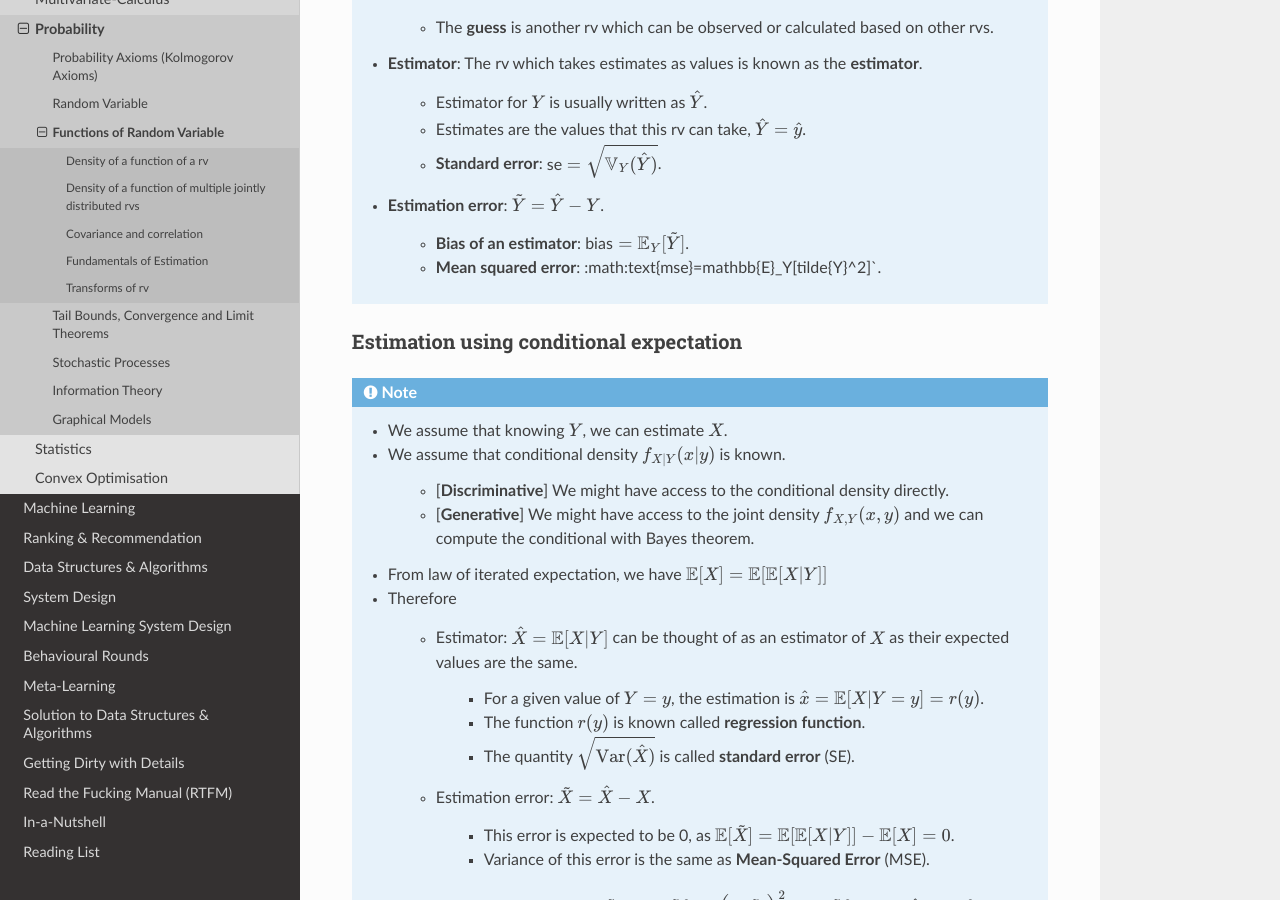
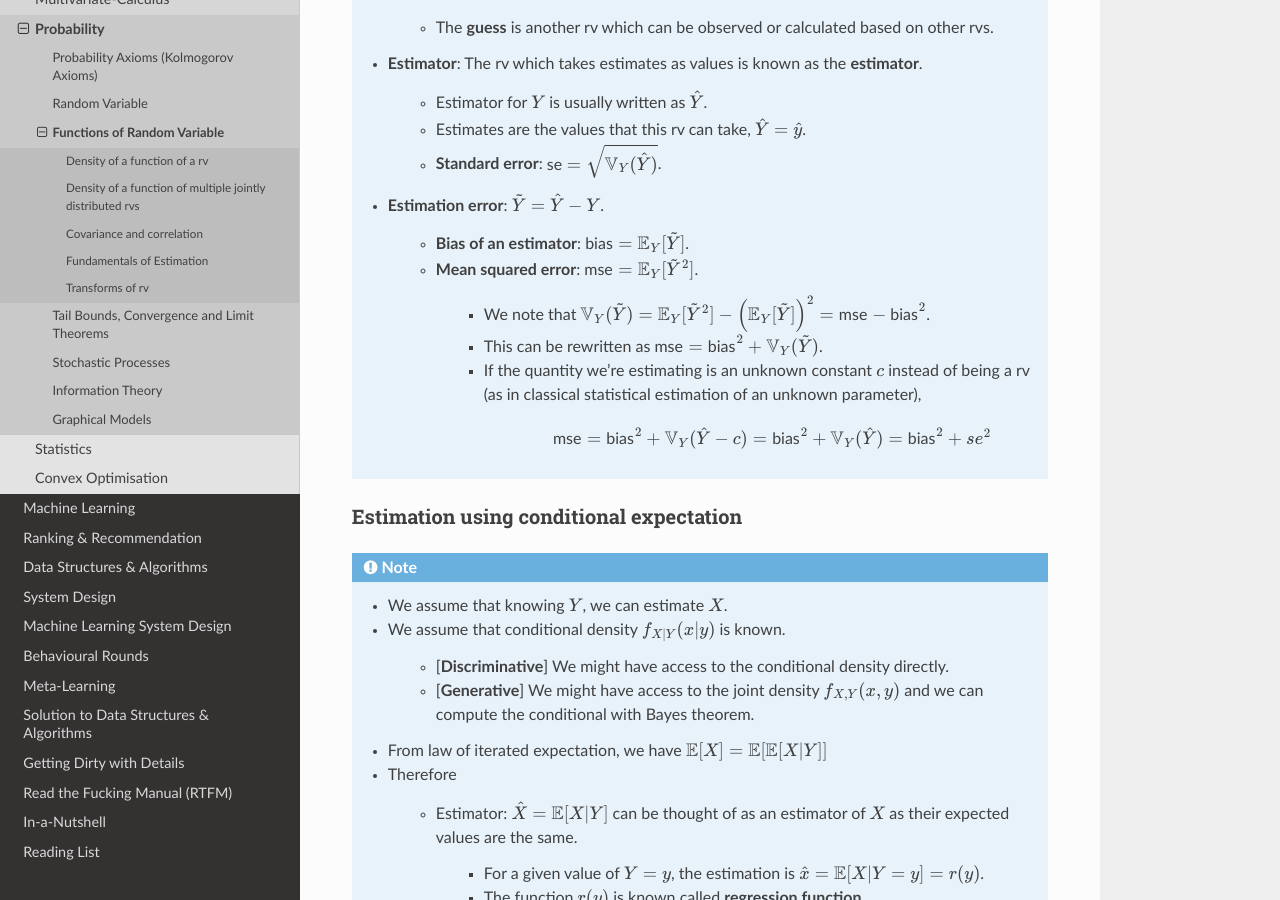
Before and after one commit to uselesstechjunks/leetcode, a Sphinx documentation site: the page built from docs/source/math/prob/func.rst, in a window 1280 px wide and 900 px high, scrolled down 4312 px. Built offline with Sphinx 7.4.7 and the Read the Docs theme 2.0.0, drawn with Linux system fonts in a browser that asks for light colours.

Commit message:
Update func.rst

```diff
--- a/docs/source/math/prob/func.rst
+++ b/docs/source/math/prob/func.rst
@@ -147,7 +147,13 @@ Fundamentals of Estimation
 	* **Estimation error**: :math:`\tilde{Y}=\hat{Y}-Y`.
 
 		* **Bias of an estimator**: :math:`\text{bias}=\mathbb{E}_Y[\tilde{Y}]`.
-		* **Mean squared error**: :math:\text{mse}=\mathbb{E}_Y[\tilde{Y}^2]`.
+		* **Mean squared error**: :math:`\text{mse}=\mathbb{E}_Y[\tilde{Y}^2]`.
+
+			* We note that :math:`\mathbb{V}_Y(\tilde{Y})=\mathbb{E}_Y[\tilde{Y}^2]-\left(\mathbb{E}_Y[\tilde{Y}]\right)^2=\text{mse}-\text{bias}^2`.
+			* This can be rewritten as :math:`\text{mse}=\text{bias}^2+\mathbb{V}_Y(\tilde{Y})`.
+			* If the quantity we're estimating is an unknown constant :math:`c` instead of being a rv (as in classical statistical estimation of an unknown parameter),
+
+				.. math:: \text{mse}=\text{bias}^2+\mathbb{V}_Y(\hat{Y}-c)=\text{bias}^2+\mathbb{V}_Y(\hat{Y})=\text{bias}^2+{se}^2
 
 Estimation using conditional expectation
 ==========================================================================================
```
